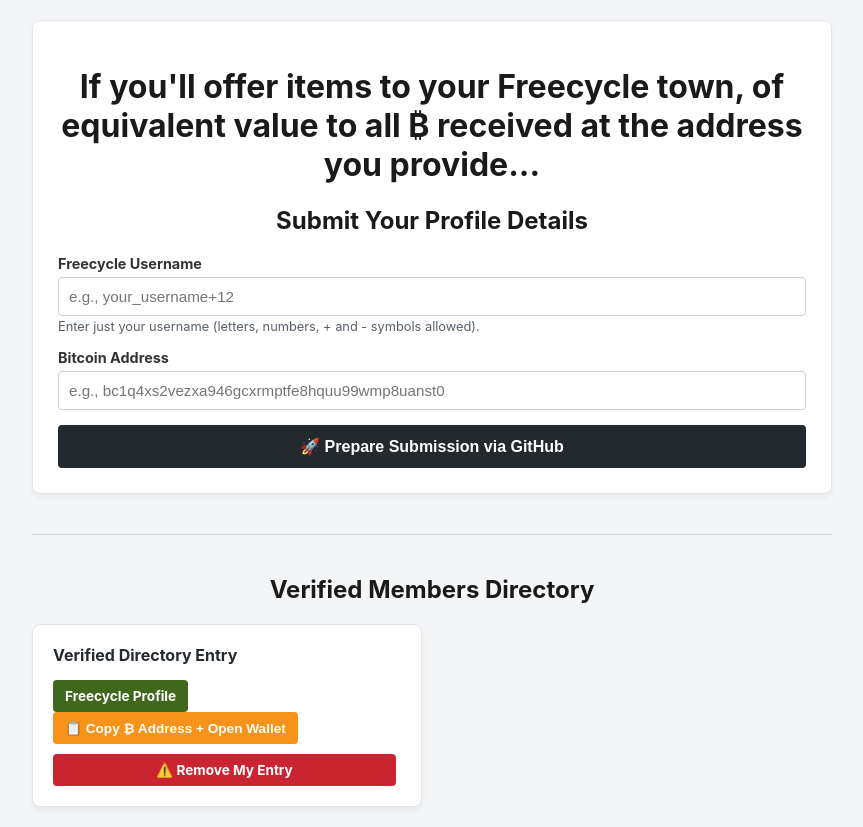
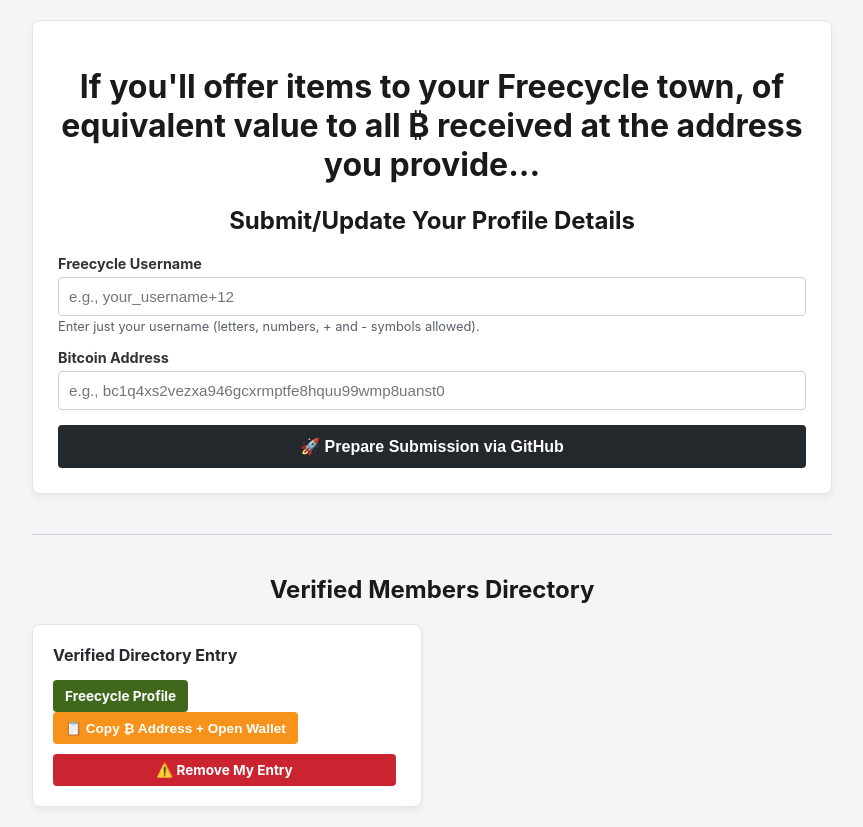
Before and after one commit to TheButterZone/thebutterzone.github.io, a plain HTML site: page index.html in a window 1280 px wide. Shown: the whole page, without its empty margins (208-1071 px from the left). Drawn offline with Linux system fonts and the light colour scheme.

Commit message:
Update index.html
Added /Update since code added to prevent non-same-GH-user updates

```diff
--- a/index.html
+++ b/index.html
@@ -104,7 +104,7 @@
     <!-- 1. SUBMISSION FORM -->
 <div class="form-container">
     <h1>If you'll offer items to your Freecycle town, of equivalent value to all ₿ received at the address you provide...</h1>
-    <h2>Submit Your Profile Details</h2>
+    <h2>Submit/Update Your Profile Details</h2>
     <form id="prefillForm">
         <div class="form-group">
     <label for="web_username">Freecycle Username</label>
```
